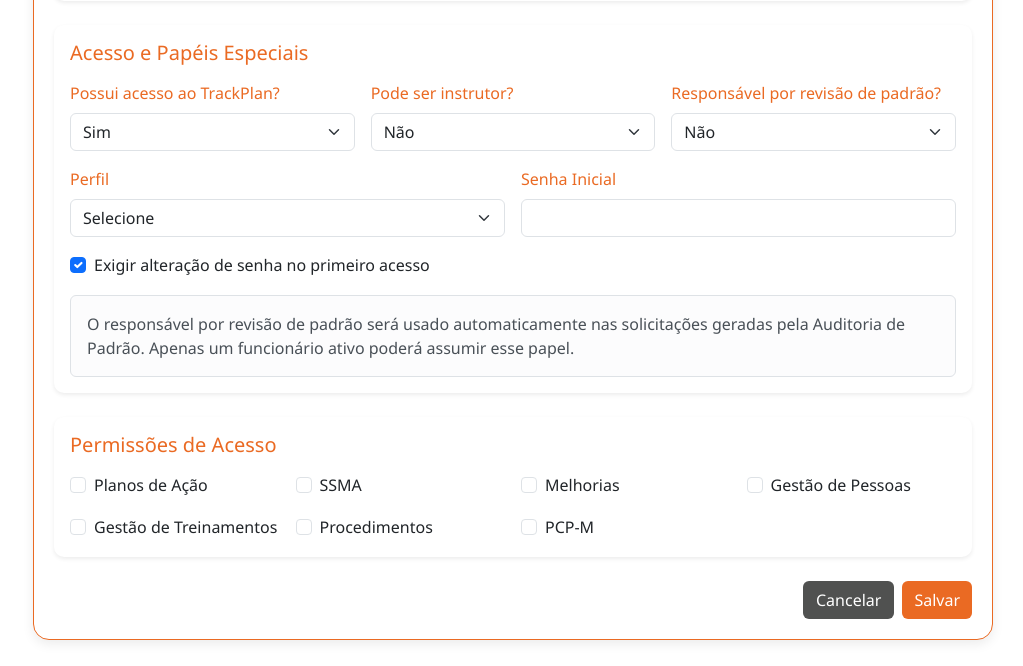
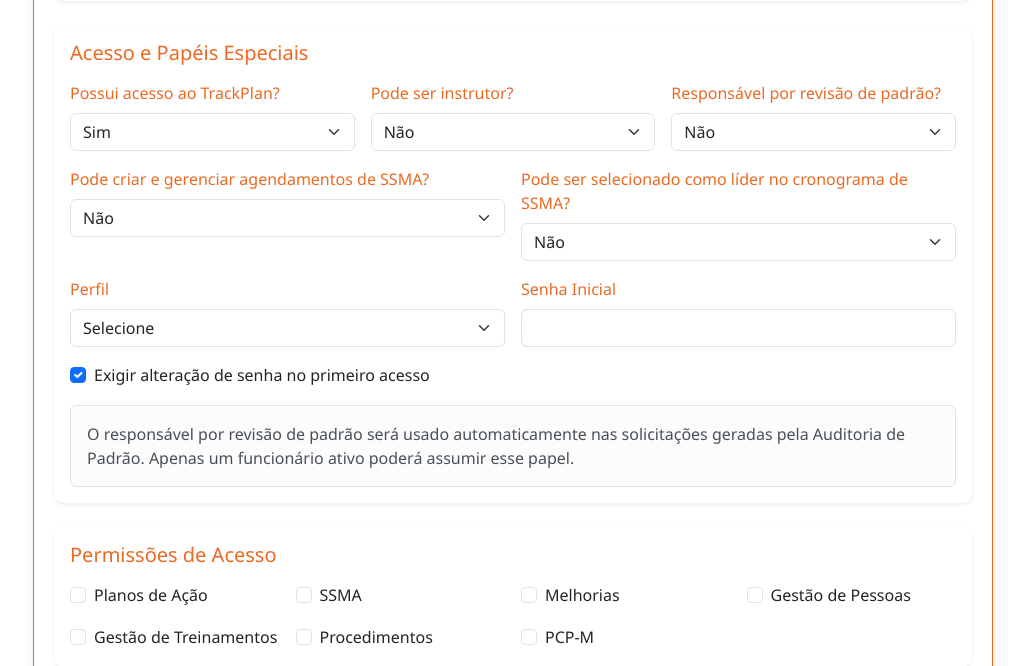
Before and after one commit to diecco/plano_de_acao_final_version, a Flask app: template app/templates/usuarios.html in a window 1280 px wide. Shown: the part 827-1493 px from the top of the page, without its empty margins (257-1280 px from the left). Before the commit the page ends 1469 px from the top, so only its background shows below. Run offline with Flask 3, Linux system fonts and the light colour scheme; the template is opened without the code that fills it, so the values that code supplies are empty.

Commit message:
Adiciona permissões para cronograma SSMA no cadastro de usuários

```diff
--- a/app/templates/usuarios.html
+++ b/app/templates/usuarios.html
@@ -205,6 +205,30 @@
                 <div class="col-md-4 campo-acesso-sistema">
                     <label for="responsavel_revisao_padrao" class="form-label">Responsável por revisão de padrão?</label>
                     <select class="form-select" id="responsavel_revisao_padrao" name="responsavel_revisao_padrao">
+                        <option value="0" selected>Não</option>
+                        <option value="1">Sim</option>
+                    </select>
+                </div>
+
+                <div class="col-md-6 campo-acesso-sistema">
+                    <label for="pode_criar_agendamento_ssma" class="form-label">
+                        Pode criar e gerenciar agendamentos de SSMA?
+                    </label>
+                    <select class="form-select"
+                            id="pode_criar_agendamento_ssma"
+                            name="pode_criar_agendamento_ssma">
+                        <option value="0" selected>Não</option>
+                        <option value="1">Sim</option>
+                    </select>
+                </div>
+
+                <div class="col-md-6 campo-acesso-sistema">
+                    <label for="pode_ser_lider_ssma" class="form-label">
+                        Pode ser selecionado como líder no cronograma de SSMA?
+                    </label>
+                    <select class="form-select"
+                            id="pode_ser_lider_ssma"
+                            name="pode_ser_lider_ssma">
                         <option value="0" selected>Não</option>
                         <option value="1">Sim</option>
                     </select>
```
Also changed, not shown: app/templates/editar_usuario.html (+36 -0 lines).
